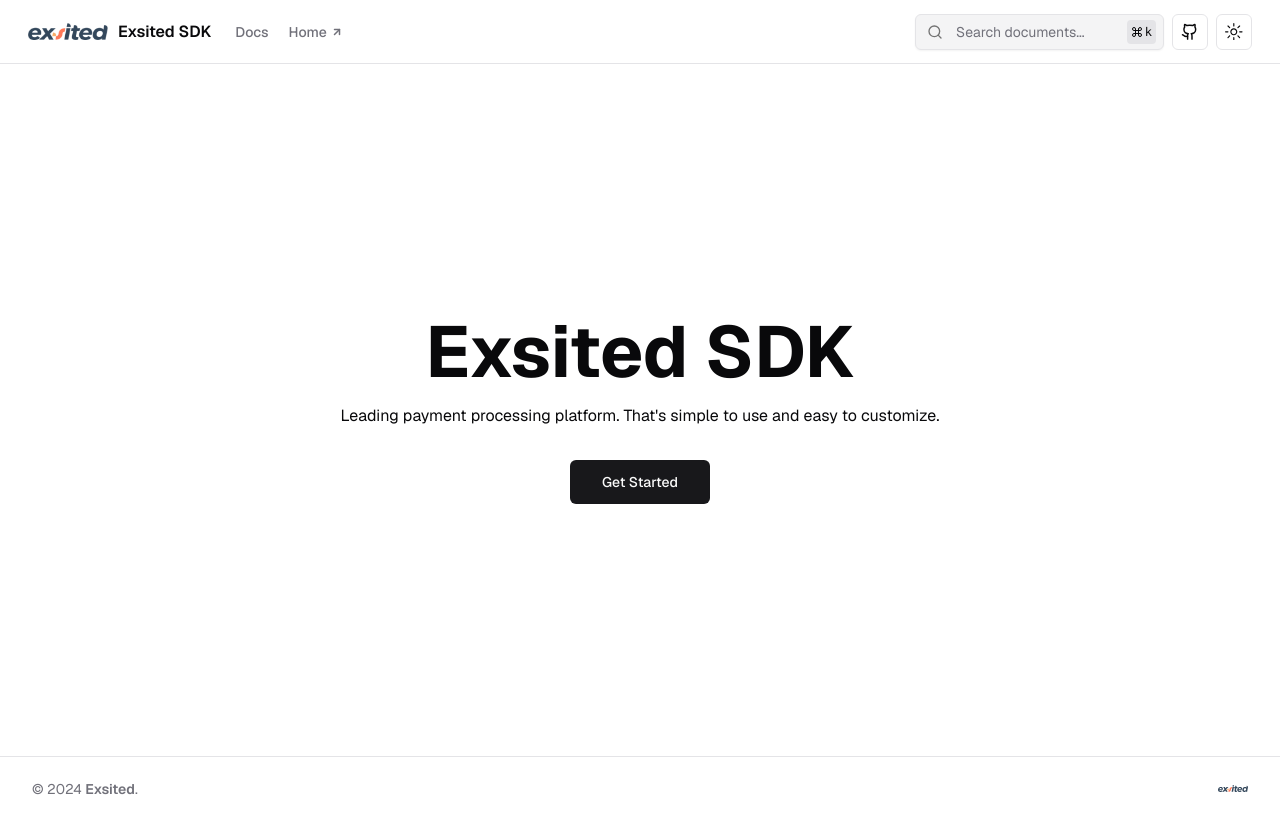
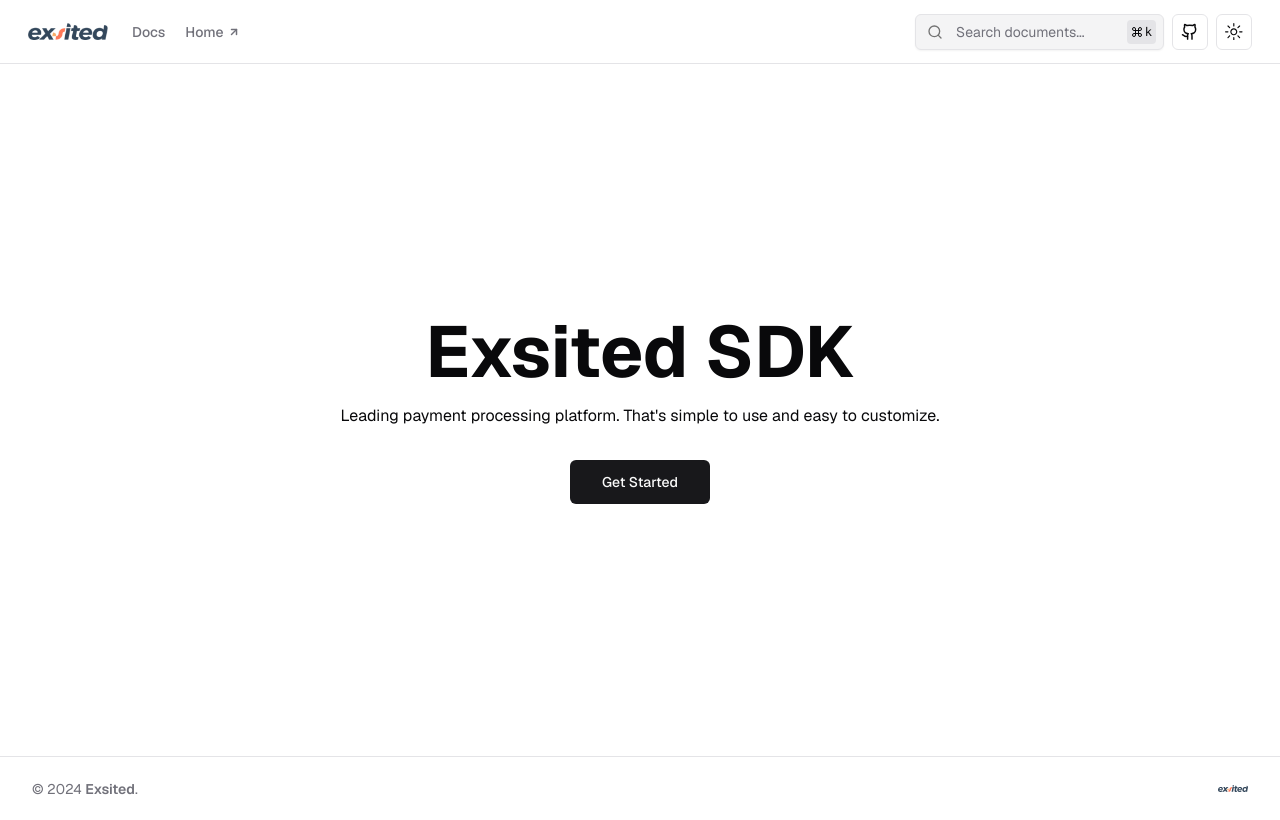
Before and after one commit to MohammadShuvoAli/exsited, a Next.js app: page / in a window 1280 px wide. Built offline with nearby package versions, Linux system fonts and the light colour scheme.

Commit message:
Update logo.tsx

```diff
--- a/components/navigation/logo.tsx
+++ b/components/navigation/logo.tsx
@@ -13,7 +13,7 @@ export function Logo() {
           loading="lazy"
           decoding="async"
         />
-        <h1 className="text-md font-semibold">{Settings.title}</h1>
+        {/* <h1 className="text-md font-semibold">{Settings.title}</h1> */}
       </Link>
     );
 }
```
